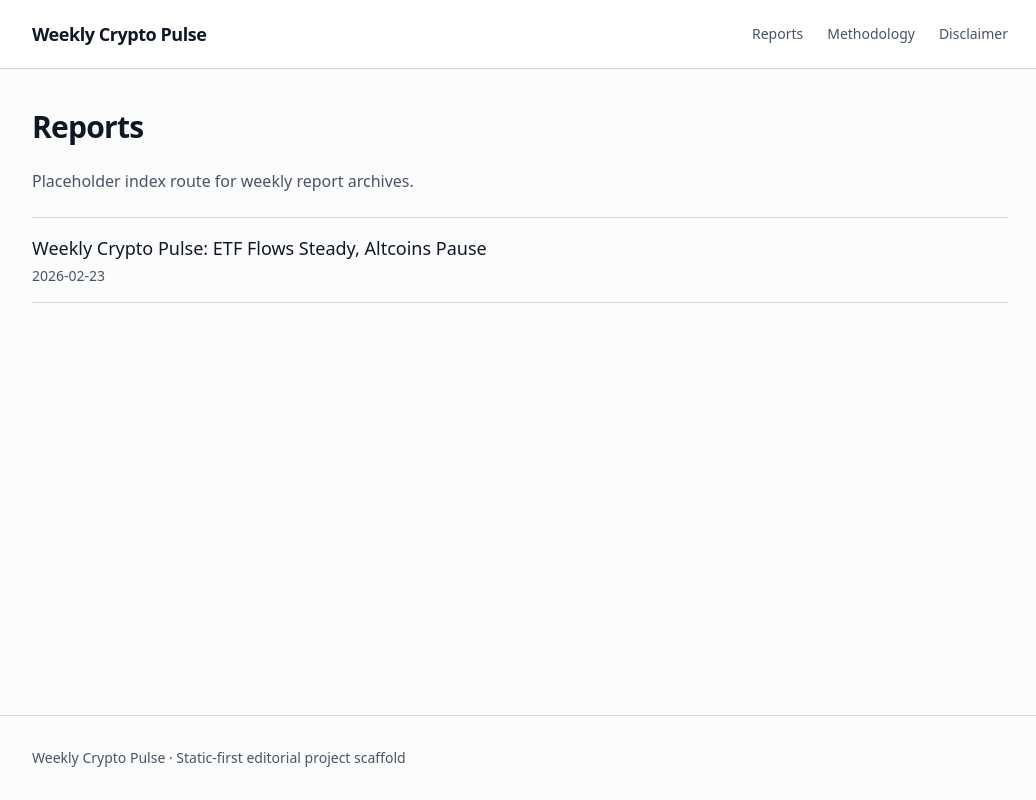
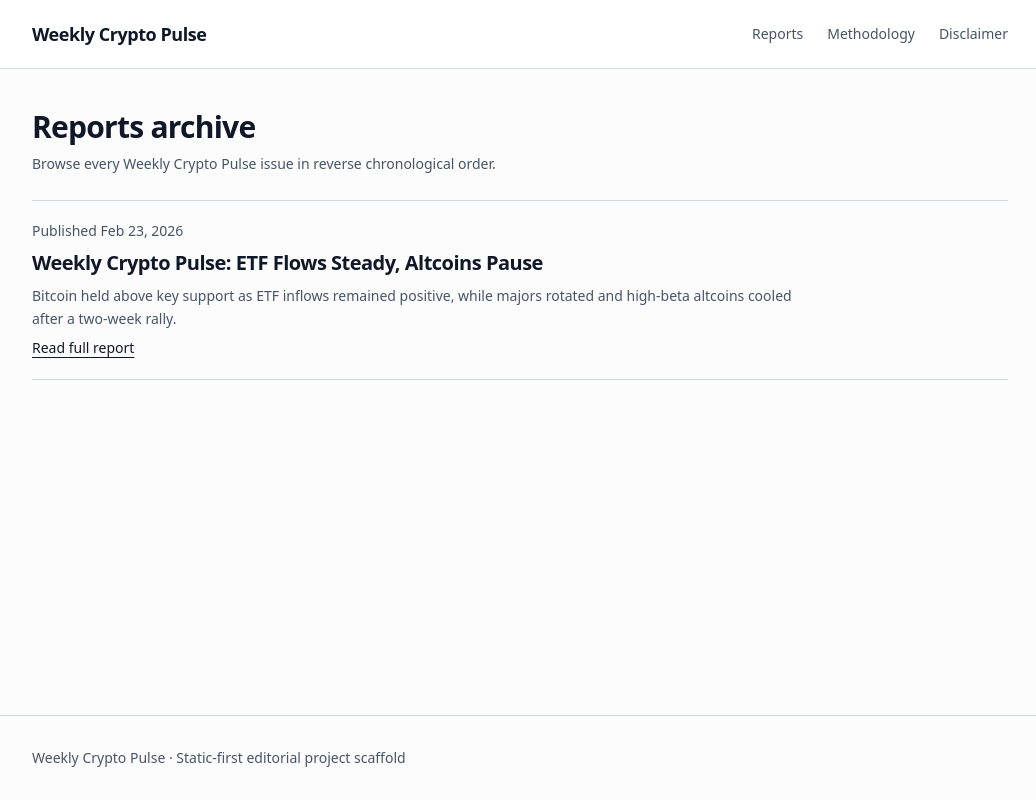
Before and after one commit to castanhf/Weekly-Crypto-Pulse, a Next.js app: page /reports in a window 1280 px wide. Shown: the whole page, without its empty margins (120-1156 px from the left). Built offline with nearby package versions, Linux system fonts and the light colour scheme.

Commit message:
Implement reports archive page content

```diff
--- a/app/reports/page.tsx
+++ b/app/reports/page.tsx
@@ -1,5 +1,6 @@
 import Link from 'next/link';
 
+import { formatIsoDate } from '@/components/reports/report-formatters';
 import { getAllReports } from '@/lib/reports/report-repository';
 
 export default function ReportsPage(): JSX.Element {
@@ -7,17 +8,33 @@ export default function ReportsPage(): JSX.Element {
 
   return (
     <section className="space-y-6">
-      <h1 className="text-3xl font-semibold tracking-tight">Reports</h1>
-      <p className="text-muted">Placeholder index route for weekly report archives.</p>
+      <header className="space-y-2">
+        <h1 className="text-3xl font-semibold tracking-tight">Reports archive</h1>
+        <p className="max-w-2xl text-sm leading-relaxed text-muted">
+          Browse every Weekly Crypto Pulse issue in reverse chronological order.
+        </p>
+      </header>
       <ul className="divide-y divide-line border-y border-line">
-        {reports.map((report) => (
-          <li className="py-4" key={report.metadata.slug}>
-            <Link className="block space-y-1" href={`/reports/${report.metadata.slug}`}>
-              <p className="text-lg font-medium">{report.metadata.title}</p>
-              <p className="text-sm text-muted">{report.metadata.publishedAt}</p>
-            </Link>
-          </li>
-        ))}
+        {reports.map((report) => {
+          const reportUrl = `/reports/${report.metadata.slug}`;
+
+          return (
+            <li className="py-5" key={report.metadata.slug}>
+              <article className="space-y-2">
+                <p className="text-sm text-muted">Published {formatIsoDate(report.metadata.publishedAt)}</p>
+                <h2 className="text-xl font-semibold tracking-tight">
+                  <Link className="hover:underline" href={reportUrl}>
+                    {report.metadata.title}
+                  </Link>
+                </h2>
+                <p className="max-w-3xl text-sm leading-relaxed text-muted">{report.metadata.summary}</p>
+                <Link className="inline-flex text-sm font-medium text-ink underline underline-offset-4" href={reportUrl}>
+                  Read full report
+                </Link>
+              </article>
+            </li>
+          );
+        })}
       </ul>
     </section>
   );
```
